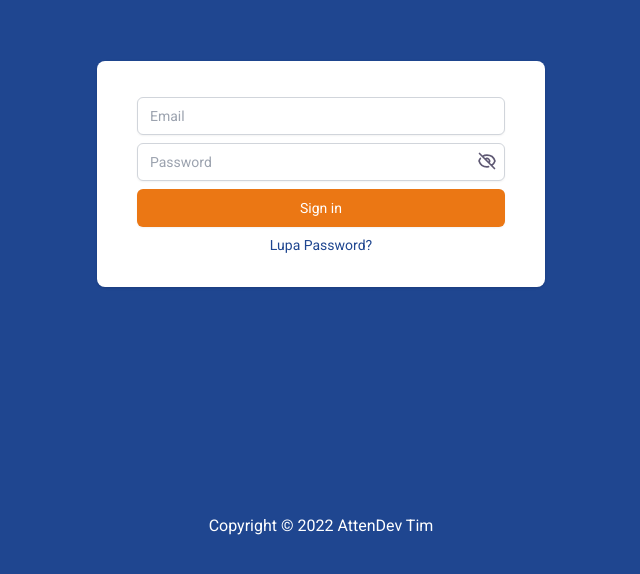
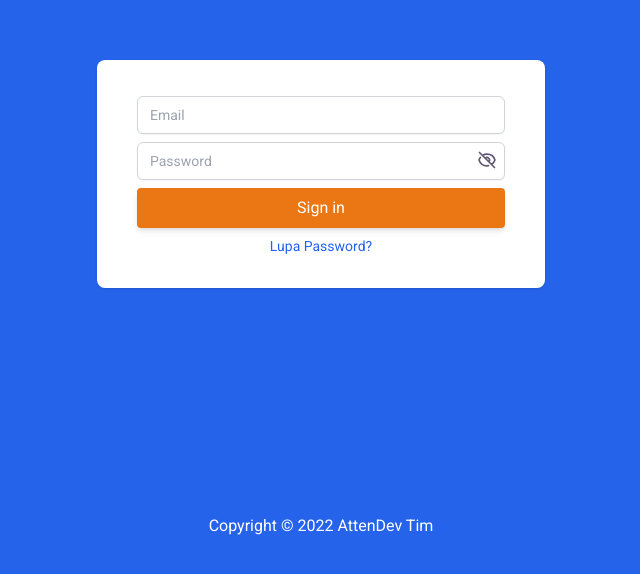
Before and after one commit to fazanurfaizi/Diabsen.in, a Vue app: page /auth/login in a window 1280 px wide. Shown: the part 194-768 px from the top of the page, without its empty margins (319-959 px from the left). Built offline with nearby package versions, Linux system fonts and the light colour scheme; no server answers.

Commit message:
Create tailwind variant theme colors

```diff
--- a/src/assets/css/tailwind.css
+++ b/src/assets/css/tailwind.css
@@ -13,7 +13,7 @@
 }
 
 .active-link {
-    @apply bg-secondary-light;
+    @apply bg-secondary;
 }
 
 .exact-active-link {
--- a/src/components/layout/header/index.vue
+++ b/src/components/layout/header/index.vue
@@ -43,7 +43,7 @@
               <div v-show="isShow" class="origin-top-right absolute right-0 mt-2 w-48 rounded-md shadow-lg py-1 bg-white ring-1 ring-black ring-opacity-5 focus:outline-none" role="menu" aria-orientation="vertical" aria-labelledby="user-menu-button" tabindex="-1">
                 <router-link
                   :to="{ name: 'profile-user' }"
-                  class="block px-4 py-2 text-sm text-gray-700 hover:bg-secondary-light hover:text-white"
+                  class="block px-4 py-2 text-sm text-gray-700 hover:bg-secondary hover:text-white"
                   role="menuitem"
                   tabindex="-1"
                   id="user-menu-item-0"
@@ -56,7 +56,7 @@
 
                 <router-link
                   :to="{ name: 'profile-change-password' }"
-                  class="block px-4 py-2 text-sm text-gray-700 hover:bg-secondary-light hover:text-white"
+                  class="block px-4 py-2 text-sm text-gray-700 hover:bg-secondary hover:text-white"
                   role="menuitem"
                   tabindex="-1"
                   id="user-menu-item-0"
@@ -69,7 +69,7 @@
 
                 <a href="#"
                   @click.prevent="logout()"
-                  class="block px-4 py-2 text-sm text-gray-700 hover:bg-secondary-light hover:text-white"
+                  class="block px-4 py-2 text-sm text-gray-700 hover:bg-secondary hover:text-white"
                   role="menuitem"
                   tabindex="-1"
                   id="user-menu-item-2"
--- a/src/components/layout/sidebar/index.vue
+++ b/src/components/layout/sidebar/index.vue
@@ -15,7 +15,7 @@
         <!-- Expand / collapse button -->
         <button
             @click.prevent="sidebarExpanded = !sidebarExpanded"
-            class="hidden lg:inline-flex absolute cursor-pointer sidebar-expanded:left-60 left-20 top-5 rounded-full bg-secondary-light z-50 transition duration-150"
+            class="hidden lg:inline-flex absolute cursor-pointer sidebar-expanded:left-60 left-20 top-5 rounded-full bg-secondary z-50 transition duration-150"
         >
             <div class="px-1.5 py-1.5 transition duration-150">
                 <span class="sr-only">Expand / collapse sidebar</span>
--- a/src/components/ui/button/index.vue
+++ b/src/components/ui/button/index.vue
@@ -2,13 +2,13 @@
 	<button
 		:class="[
 			classes,
-			'inline-block font-medium border-2 leading-tight uppercase rounded focus:outline-none focus:ring-0 active:shadow-lg transition duration-150 ease-in-out',
+			'inline-block font-medium border-2 leading-tight rounded focus:outline-none focus:ring-0 active:shadow-lg transition duration-150 ease-in-out',
 			{
 				'shadow-md hover:shadow-lg focus:shadow-lg': !outline,
 				'rounded-full': rounded,
-				'px-4 py-1.5 text-xs': size === 'sm',
-				'px-6 py-2.5 text-xs': size === 'md',
-				'px-7 py-3 text-sm': size === 'lg',
+				'px-4 py-2 text-base': size === 'sm',
+				'px-6 py-2.5 text-base': size === 'md',
+				'px-7 py-3.5 text-lg': size === 'lg',
 				'not-allowed': disabled
 			}
 		]"
@@ -36,11 +36,11 @@ export default defineComponent({
             required: false,
         },
         /**
-         * Sets the color context of the component to one of CoreUI’s themed colors.
+         * Sets the variant context of the component to one of Tailwind’s themed colors.
          *
          * @values 'primary', 'secondary', 'success', 'danger', 'warning', 'info', 'dark', 'light'
          */
-        color: {
+        variant: {
             type: String,
             default: 'primary',
             required: false,
@@ -134,8 +134,8 @@ export default defineComponent({
         }
 
         const getClasses = () => {
-            const color = props.color
-            switch (color) {
+            const variant = props.variant
+            switch (variant) {
                 case 'primary':
                     return !props.outline
                         ? 'border-primary bg-primary text-white hover:bg-hover-primary focus:bg-focus-primary active:bg-active-primary'
--- a/src/pages/auth/forgot-password.vue
+++ b/src/pages/auth/forgot-password.vue
@@ -13,12 +13,9 @@
           />
         </div>
 
-        <button
-          type="submit"
-          class="w-full flex justify-center py-2 px-4 border border-transparent rounded-md shadow-sm text-sm font-medium text-white bg-secondary focus:outline-none focus:ring-2 focus:ring-offset-2 focus:ring-secodary-dark"
-        >
+        <Vbutton type="submit" variant="secondary" class="w-full">
           Reset Password
-        </button>
+        </Vbutton>
 
         <div class="grid place-content-center">
             <div class="text-sm">
@@ -32,10 +29,14 @@
   </div>
 </template>
 
-<script>
+<script setup>
 import { defineComponent } from 'vue';
+import Vbutton from '@/components/ui/button/index.vue'
 
-export default defineComponent({
-  name: 'forgot-password-page'
+defineComponent({
+  name: 'forgot-password-page',
+  components: {
+    Vbutton
+  }
 })
 </script>
--- a/src/pages/auth/login.vue
+++ b/src/pages/auth/login.vue
@@ -32,7 +32,9 @@
           </div>
 
           <div>
-            <button @click.prevent="handleLogin()" type="submit" class="w-full flex justify-center py-2 px-4 border border-transparent rounded-md shadow-sm text-sm font-medium text-white bg-secondary focus:outline-none focus:ring-2 focus:ring-offset-2 focus:ring-secodary-dark">Sign in</button>
+            <Vbutton @click.prevent="handleLogin()" type="submit" variant="secondary" size="sm" class="w-full">
+              Sign in
+            </Vbutton>
           </div>
 
           <div class="grid place-content-center">
@@ -47,13 +49,18 @@
     </div>
 </template>
 
-<script>
+<script setup>
 import { defineComponent, ref } from 'vue';
 import { useStore } from 'vuex'
+import Vbutton from '@/components/ui/button/index.vue'
 
-export default defineComponent({
+defineComponent({
   name: 'login-page',
-  setup() {
+  components: {
+    Vbutton
+  }
+})
+
 const store = useStore()
 
 const form = ref({
@@ -66,12 +73,4 @@ export default defineComponent({
 const handleLogin = () => {
   store.dispatch('auth/login', form.value)
 }
-
-    return {
-      form,
-      isShowPassword,
-      handleLogin
-    }
-  }
-})
 </script>
--- a/src/pages/profile/edit.vue
+++ b/src/pages/profile/edit.vue
@@ -105,7 +105,7 @@
             </div>
           </div>
           <div class="flex flex-row-reverse items-end gap-2 mt-2">
-            <v-button size="md" color="primary" @click="updateProfile">
+            <v-button size="md" color="danger" @click="updateProfile">
               Simpan
             </v-button>
             <v-button size="md" color="info" outline @click="handleOnBack">
--- a/src/pages/profile/layouts/ProfileLayout.vue
+++ b/src/pages/profile/layouts/ProfileLayout.vue
@@ -4,7 +4,7 @@
             <div class="grid grid-cols-1 gap-5">
                 <div class="flex flex-col items-center">
                     <div
-                        class="max-w-xs h-24 w-24 mt-3 bg-secondary-light text-white text-3xl flex items-center justify-center font-bold rounded-full"
+                        class="max-w-xs h-24 w-24 mt-3 bg-secondary text-white text-3xl flex items-center justify-center font-bold rounded-full"
                     >
                         {{ profile }}
                     </div>
--- a/tailwind.config.js
+++ b/tailwind.config.js
@@ -50,7 +50,70 @@ module.exports = {
           active: '#EB7714',
           DEFAULT: '#B9B9C3',
         },
-      }
+
+        'hover-primary': colors.blue[700],
+				'hover-secondary': '#eba714',
+				'hover-success': colors.green[700],
+				'hover-danger': colors.red[700],
+				'hover-warning': colors.yellow[600],
+				'hover-info': colors.blue[500],
+				'hover-light': colors.gray[300],
+				'hover-dark': colors.gray[900],
+				'hover-link': colors.gray[100],
+
+				'focus-primary': colors.blue[700],
+				'focus-secondary': '#eba714',
+				'focus-success': colors.green[700],
+				'focus-danger': colors.green[700],
+				'focus-warning': colors.yellow[600],
+				'focus-info': colors.blue[500],
+				'focus-light': colors.gray[300],
+				'focus-dark': colors.gray[900],
+				'focus-link': colors.gray[100],
+
+				'active-primary': colors.blue[800],
+				'active-secondary': '#E87009',
+				'active-success': colors.green[800],
+				'active-danger': colors.green[800],
+				'active-warning': colors.yellow[700],
+				'active-info': colors.blue[600],
+				'active-light': colors.gray[400],
+				'active-dark': colors.gray[900],
+				'active-link': colors.gray[200],
+      },
+
+      textColor: {
+				primary: colors.blue[600],
+				secondary: '#eB7714',
+				success: colors.green[600],
+				danger: colors.red[600],
+				warning: colors.yellow[500],
+				info: colors.blue[400],
+				light: colors.gray[200],
+				dark: colors.gray[800],
+				link: colors.blue[800],
+			},
+			backgroundColor: {
+				primary: colors.blue[600],
+				secondary: '#eB7714',
+				success: colors.green[600],
+				danger: colors.red[600],
+				warning: colors.yellow[500],
+				info: colors.blue[400],
+				light: colors.gray[200],
+				dark: colors.gray[800],
+				link: colors.transparent,
+			},
+			borderColor: {
+				primary: colors.blue[600],
+				secondary: '#eB7714',
+				success: colors.green[600],
+				danger: colors.red[600],
+				warning: colors.yellow[500],
+				info: colors.blue[400],
+				light: colors.gray[200],
+				dark: colors.gray[800],
+			},
     },
   },
   plugins: [
```
Lines whose indentation alone changed are shown as unchanged.
